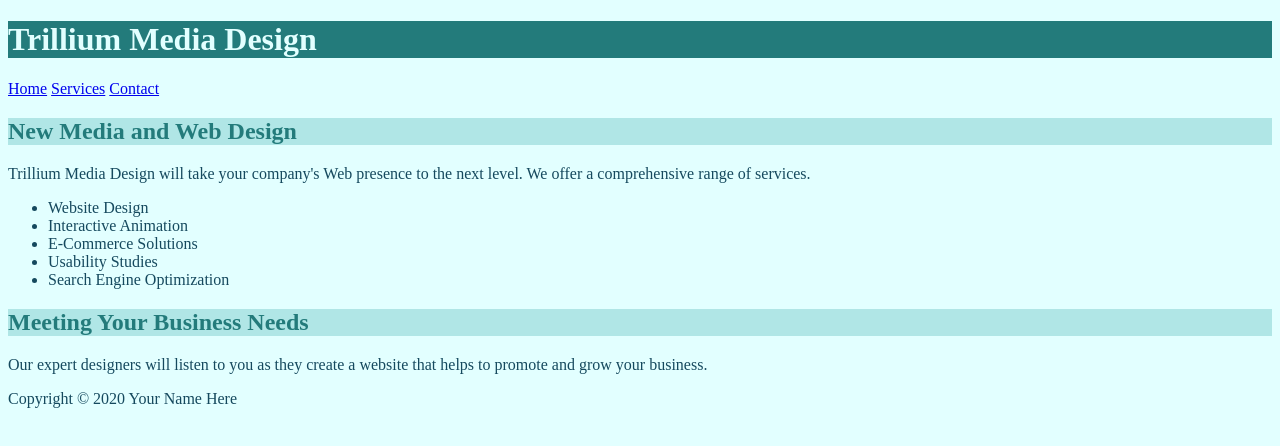
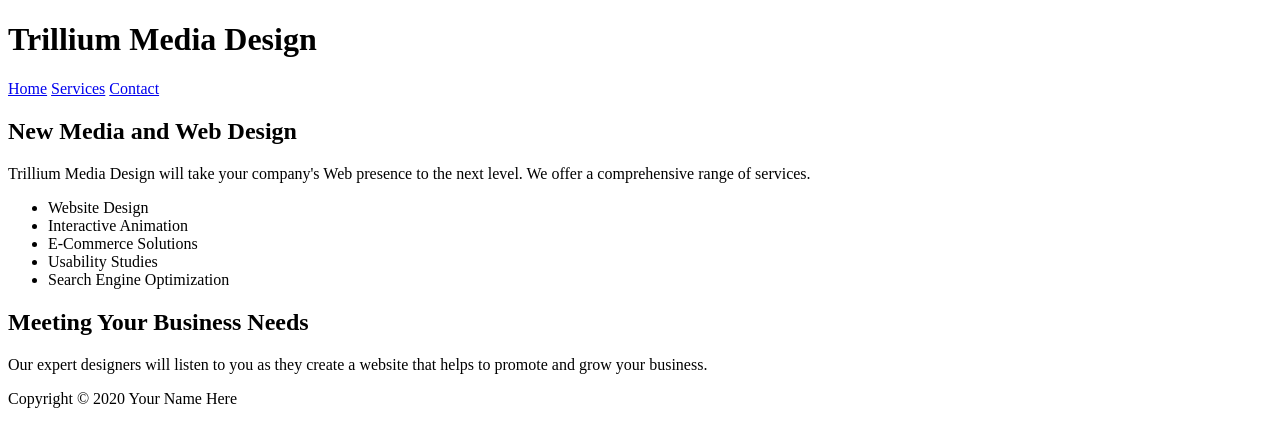
Before and after one commit to bbcsnj/DELETEtrash, a plain HTML site: page index.html in a window 1280 px wide. Drawn offline with Linux system fonts and the light colour scheme.

Commit message:
Update index.html

```diff
--- a/index.html
+++ b/index.html
@@ -4,9 +4,7 @@
 <title>Trillium Media Design</title>
 <meta charset="utf-8">
 <style>
-body { background-color: #E2FFFF; color: #15495E; }
-h1 { background-color: #237B7B; color: #E2FFFF; }
-h2 { background-color: #B0E6E6; color: #237B7B; }
+
 </style>
 </head>
 <body>
```
